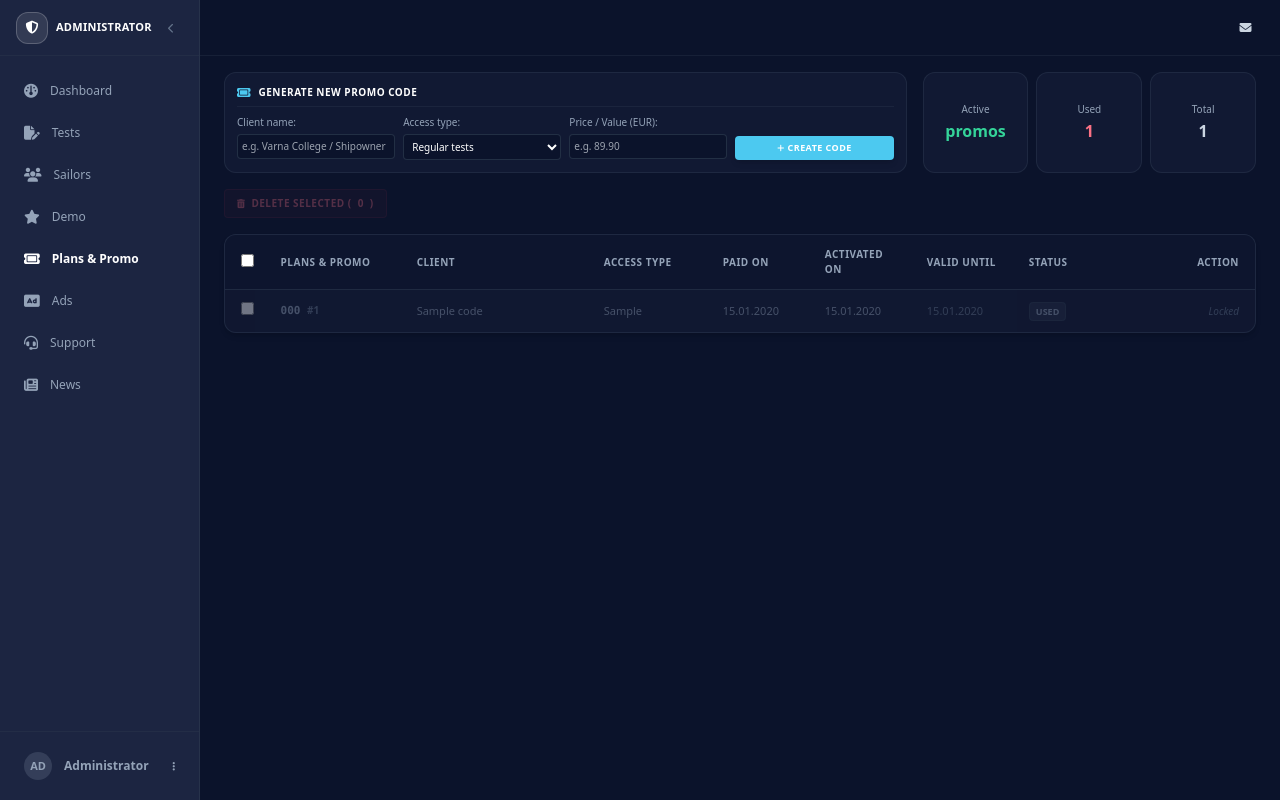
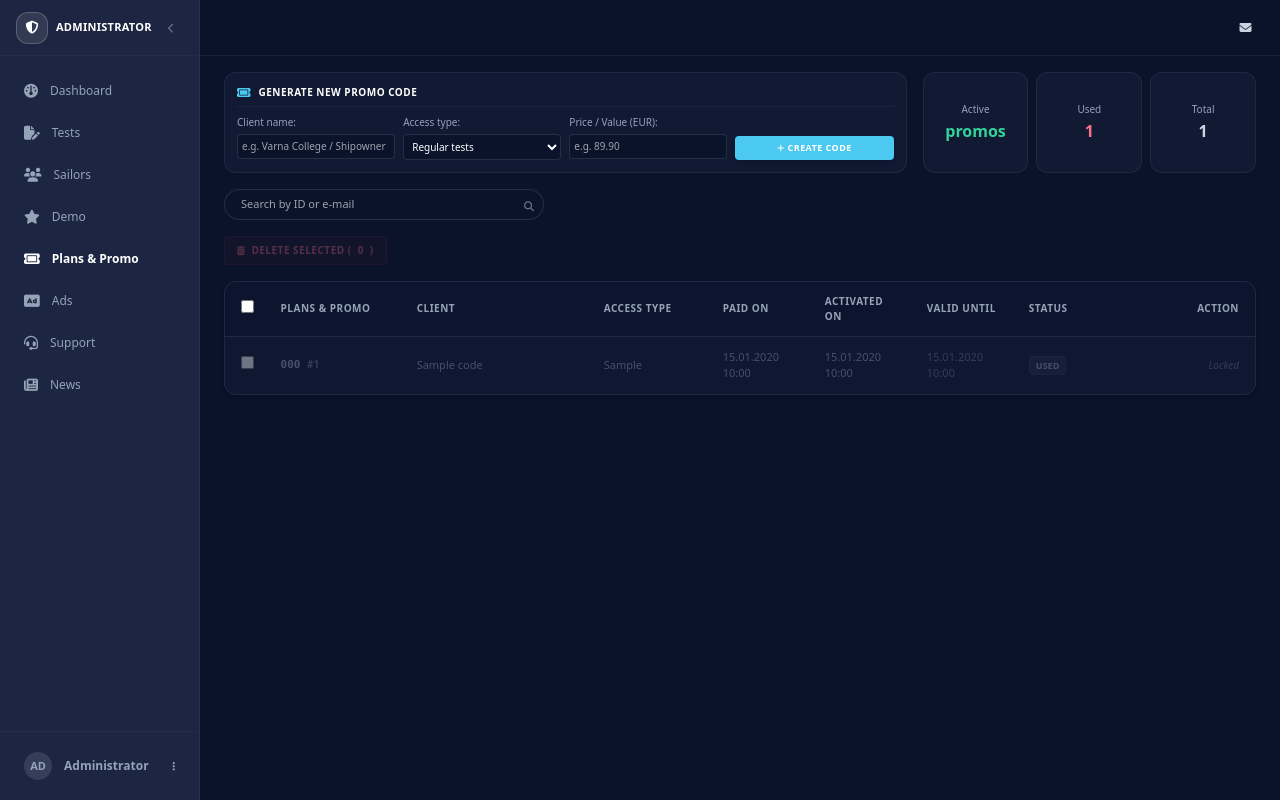
Before and after one commit to iamyordanbg/maritime-tests, a Flask app: page /admin/promos in a window 1280 px wide. Run offline with Flask 3, Linux system fonts and the light colour scheme; the visitor is signed in with stand-in values (Sample User, id 1); tables that the repository leaves empty hold one stand-in row (values such as "Sample post").

Commit message:
Admin Promos: върната търсачка (ID/email) + добавени часове в Paid on/Valid until
ЗАДАЧА: потребителят поиска обратно търсачката (закръглена кутийка, лупа
вдясно - същия дизайн вече ползван в admin/users.html), плюс часове до
датите в Paid on и Valid until.

app/routes/admin.py (admin_promos()): нов search_q параметър (?q=),
филтрира rows по client_name (email), code (BG кода), или seq_number
(суровия пореден номер) - case-insensitive substring match. Active/Used/
Total статистиките горе продължават да отразяват ПЪЛНИЯ набор от данни,
независимо от търсенето - само редовете в самата таблица се филтрират.

app/templates/admin/promos.html: добавена <form GET> търсачка (rounded-full,
fa-magnifying-glass икона вдясно) + 'Showing results for...' индикатор с
Clear линк, когато има активно търсене. Paid on и Valid until вече показват
%H:%M до датата.

Тествано локално: часовете се появяват коректно, търсене по email намира
верния ред, търсене с невалидна стойност не показва нищо, търсачката
(rounded-full + иконата) присъства в HTML-а.

```diff
--- a/app/routes/admin.py
+++ b/app/routes/admin.py
@@ -557,9 +557,27 @@ def admin_promos():
 
     rows.sort(key=lambda r: r['payment_date'] or datetime.min, reverse=True)
 
+    # Статистиките (Active/Used/Total) отразяват ВИНАГИ пълния набор от
+    # данни, независимо от търсенето - търсенето филтрира само редовете в
+    # самата таблица, не обобщените бройки горе.
     active = sum(1 for r in rows if r['status'] == 'active')
     used = sum(1 for r in rows if r['status'] in ('used', 'expired'))
-    return render_template('admin/promos.html', rows=rows, promos=promos, active=active, used=used)
+    total_count = len(rows)
+
+    # Търсене по email на клиента, по BG кода, или по суровия пореден номер
+    # (seq_number) - същия UX паттерн като в admin/users.html (закръглена
+    # кутийка с лупа вдясно).
+    search_q = (request.args.get('q') or '').strip()
+    if search_q:
+        q_lower = search_q.lower()
+        rows = [
+            r for r in rows
+            if q_lower in (r['client_name'] or '').lower()
+            or q_lower in (r['code'] or '').lower()
+            or (r['seq_number'] is not None and q_lower in str(r['seq_number']))
+        ]
+
+    return render_template('admin/promos.html', rows=rows, promos=promos, active=active, used=used, total_count=total_count, search_q=search_q)
 
 @admin.route('/promos/create', methods=['POST'])
 @admin_required
--- a/app/templates/admin/promos.html
+++ b/app/templates/admin/promos.html
@@ -66,10 +66,28 @@
                     </div>
                     <div class="bg-[#1C2541]/40 border border-slate-700/40 rounded-xl p-2 flex flex-col justify-center items-center text-center">
                         <span class="text-slate-400 block mb-0.5">Total</span>
-                        <span class="text-slate-300 font-bold text-base">{{ rows|length }}</span>
+                        <span class="text-slate-300 font-bold text-base">{{ total_count }}</span>
                     </div>
                 </div>
             </div>
+
+            <!-- Търсене по client email или по BG код/пореден номер - същия
+                 дизайн (закръглена кутийка, лупа вдясно) като admin/users.html -->
+            <form method="GET" class="mb-2" style="max-width:320px">
+                <div class="relative">
+                    <input type="text" name="q" value="{{ search_q }}" placeholder="Search by ID or e-mail"
+                        class="w-full bg-[#0B132B] border border-slate-700/60 rounded-full pl-4 pr-8 py-1.5 text-[11px] text-white focus:outline-none focus:border-[#4CC9F0] transition">
+                    <button type="submit" class="absolute text-slate-500 hover:text-[#4CC9F0] transition" style="right:10px;top:50%;transform:translateY(-50%);background:none;border:none;cursor:pointer">
+                        <i class="fa-solid fa-magnifying-glass text-[10px]"></i>
+                    </button>
+                </div>
+            </form>
+            {% if search_q %}
+            <div class="px-1 mb-2 text-[10px] text-slate-400">
+                Showing results for "<span class="text-white font-semibold">{{ search_q }}</span>" ({{ rows|length }} found)
+                <a href="{{ url_for('admin.admin_promos') }}" class="text-[#4CC9F0] ml-2">Clear ✕</a>
+            </div>
+            {% endif %}
 
             <div class="flex items-center justify-between mb-2" id="bulkBar">
                 <div class="flex items-center gap-2">
@@ -112,13 +130,13 @@
                                 {% if p %}{{ p.access_type }}{% else %}Direct activation{% endif %}
                             </td>
                             <td class="p-3 text-slate-400">
-                                {% if row.payment_date %}{{ row.payment_date.strftime('%d.%m.%Y') }}{% else %}—{% endif %}
+                                {% if row.payment_date %}{{ row.payment_date.strftime('%d.%m.%Y %H:%M') }}{% else %}—{% endif %}
                             </td>
                             <td class="p-3 {% if row.status in ['used','expired'] %}text-slate-400{% else %}text-slate-500{% endif %}">
-                                {% if p and p.used_at %}{{ p.used_at.strftime('%d.%m.%Y') }}{% else %}—{% endif %}
+                                {% if p and p.used_at %}{{ p.used_at.strftime('%d.%m.%Y %H:%M') }}{% else %}—{% endif %}
                             </td>
                             <td class="p-3 text-slate-500">
-                                {% if row.valid_until %}{{ row.valid_until.strftime('%d.%m.%Y') }}{% else %}—{% endif %}
+                                {% if row.valid_until %}{{ row.valid_until.strftime('%d.%m.%Y %H:%M') }}{% else %}—{% endif %}
                             </td>
                             <td class="p-3">
                                 {% if row.status == 'active' %}
```
